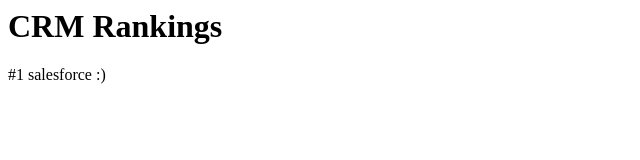
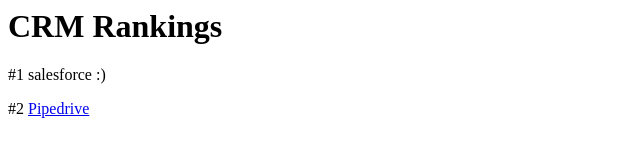
Before and after one commit to joshagilend/crm-rankings, a plain HTML site: page index.html in a window 1280 px wide. Shown: the whole page, without its empty margins (0-640 px from the left). Drawn offline with Linux system fonts and the light colour scheme.

Commit message:
Update index.html

```diff
--- a/index.html
+++ b/index.html
@@ -1,4 +1,5 @@
 <html>
   <h1>CRM Rankings</h1>
   <p>#1 salesforce :)</p>
+  <p>#2 <a href="https://pipedrive.com">Pipedrive</a></p>
 </html>
```
